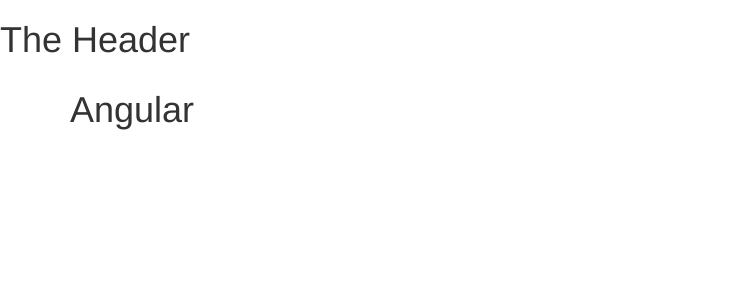
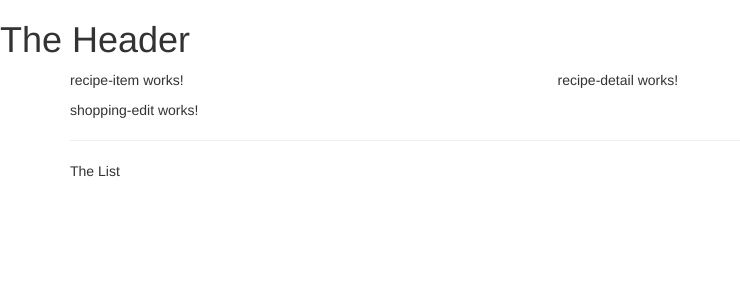
Before and after one commit to taruncx101/shopping-and-recipe-angular-app, an Angular app: page / in a window 1280 px wide. Shown: the top 300 px of the page, without its empty margins (0-740 px from the left). Built offline with nearby package versions, Linux system fonts and the light colour scheme.

Commit message:
using components

```diff
--- a/src/app/app.component.html
+++ b/src/app/app.component.html
@@ -2,7 +2,9 @@
 <div class="container">
   <div class="row">
     <div class="col-md-12">
-        <h1>Angular</h1>
+        <!-- <h1>Angular</h1> -->
+        <app-recipes></app-recipes>
+        <app-shopping-list></app-shopping-list>
     </div>
   </div>
 </div>
--- a/src/app/recipes/recipe-list/recipe-list.component.html
+++ b/src/app/recipes/recipe-list/recipe-list.component.html
@@ -1 +1 @@
-<p>recipe-list works!</p>
+<app-recipe-item></app-recipe-item>
--- a/src/app/recipes/recipes.component.html
+++ b/src/app/recipes/recipes.component.html
@@ -1 +1,8 @@
-<p>recipes works!</p>
+<div class="row">
+  <div class="col-md-5">
+    <app-recipe-list></app-recipe-list>
+  </div>
+  <div class="col-md-7">
+    <app-recipe-detail></app-recipe-detail>
+  </div>
+</div>
--- a/src/app/shopping-list/shopping-list.component.html
+++ b/src/app/shopping-list/shopping-list.component.html
@@ -1 +1,7 @@
-<p>shopping-list works!</p>
+<div class="row">
+  <div class="col-xs-10">
+    <app-shopping-edit></app-shopping-edit>
+    <hr>
+    <p>The List</p>
+  </div>
+</div>
```
